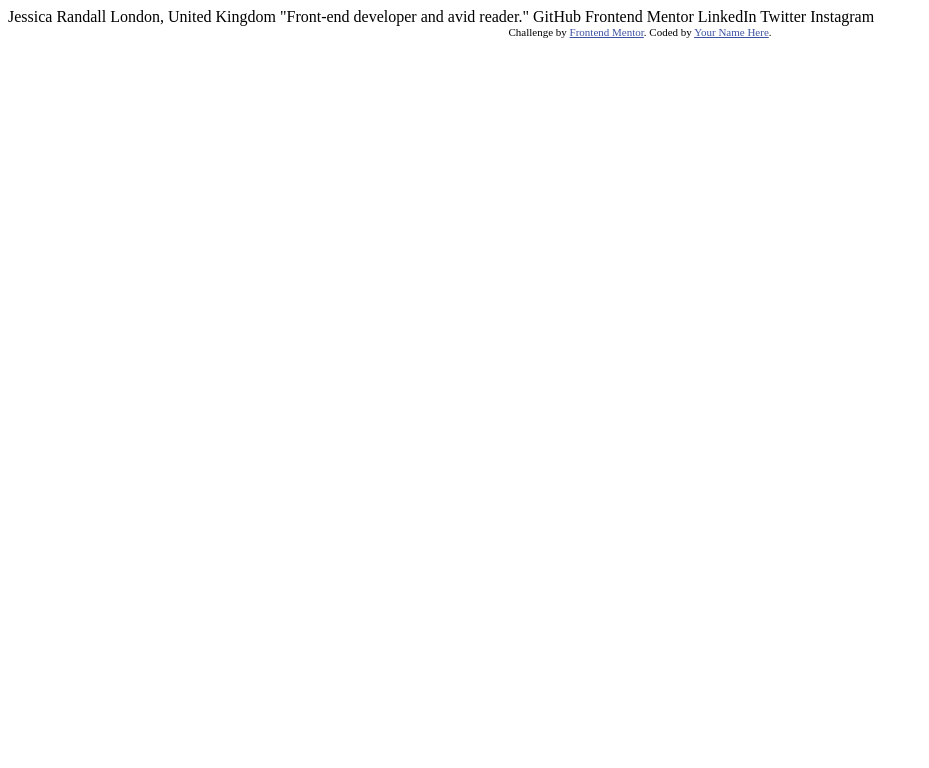
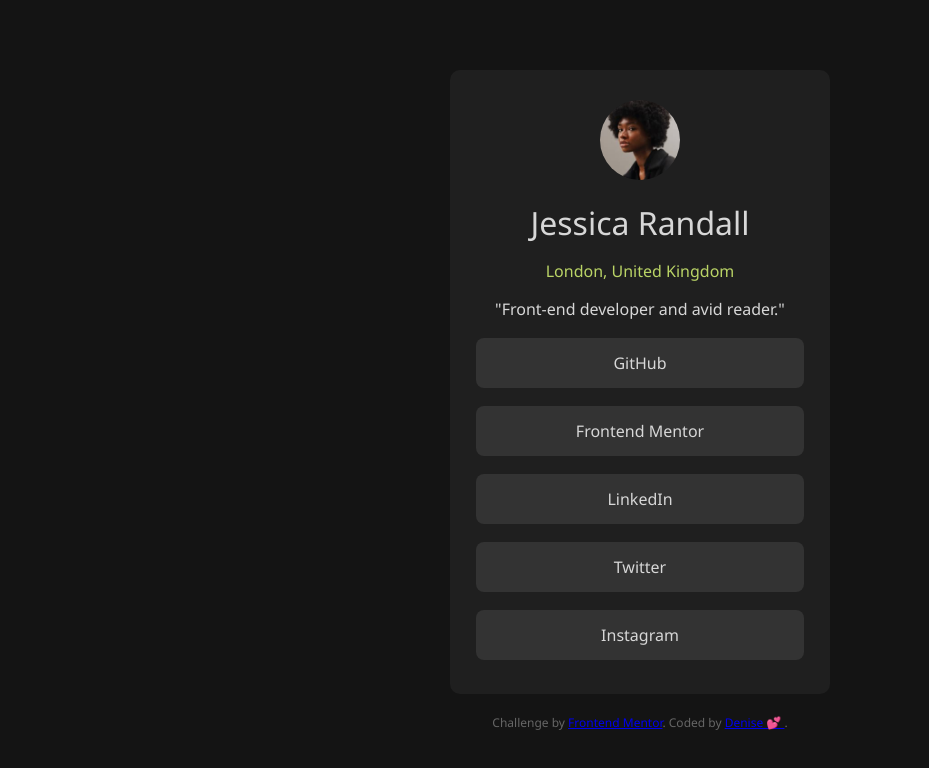
Before and after one commit to denise-star-glitch/social-links-profile, a plain HTML site: page social-links-profile-main/index.html in a window 1280 px wide. Shown: the whole page, without its empty margins (0-929 px from the left). Drawn offline with Linux system fonts and the light colour scheme.

Commit message:
your cool message here

```diff
--- a/social-links-profile-main/index.html
+++ b/social-links-profile-main/index.html
@@ -1,34 +1,50 @@
 <!DOCTYPE html>
 <html lang="en">
 <head>
+  <!-- 🧠 Basic Setup -->
   <meta charset="UTF-8">
-  <meta name="viewport" content="width=device-width, initial-scale=1.0"> <!-- displays site properly based on user's device -->
+  <meta name="viewport" content="width=device-width, initial-scale=1.0"> <!-- 👓 Makes it responsive -->
 
+  <!-- 📸 Favicon for the browser tab -->
   <link rel="icon" type="image/png" sizes="32x32" href="./assets/images/favicon-32x32.png">
 
-  <title>Frontend Mentor | Social links profile</title>
+  <title>Frontend Mentor | Social Links Profile</title>
 
-  <!-- Feel free to remove these styles or customise in your own stylesheet 👍 -->
-  <style>
-    .attribution { font-size: 11px; text-align: center; }
-    .attribution a { color: hsl(228, 45%, 44%); }
-  </style>
+  <!-- 🎨 External Stylesheet -->
+  <link rel="stylesheet" href="styles.css">
 </head>
+
 <body>
+  <div class="wrapper">
+    <!-- 🌟 Main Card Container -->
+    <main class="container">
+      <div class="profile">
+        <!-- 👩‍💼 Profile Picture -->
+        <img src="./assets/images/avatar-jessica.jpeg" alt="avatar jessica" class="profile__img">
 
-  Jessica Randall
-  London, United Kingdom
-  "Front-end developer and avid reader."
+        <!-- 🧑‍🎨 Name and Location -->
+        <h1 class="profile__name">Jessica Randall</h1>
+        <p class="profile__location">London, United Kingdom</p>
 
-  GitHub
-  Frontend Mentor
-  LinkedIn
-  Twitter
-  Instagram
+        <!-- 📚 Short Bio -->
+        <p class="profile__bio">"Front-end developer and avid reader."</p>
 
-  <div class="attribution">
-    Challenge by <a href="https://www.frontendmentor.io?ref=challenge" target="_blank">Frontend Mentor</a>.
-    Coded by <a href="#">Your Name Here</a>.
-  </div>
-</body>
+        <!-- 🌐 Social Links -->
+        <nav class="links">
+          <a href="https://github.com/" class="link-btn" target="_blank" rel="noopener">GitHub</a>
+          <a href="https://www.frontendmentor.io/" class="link-btn" target="_blank" rel="noopener">Frontend Mentor</a>
+          <a href="https://www.linkedin.com/" class="link-btn" target="_blank" rel="noopener">LinkedIn</a>
+          <a href="https://twitter.com/" class="link-btn" target="_blank" rel="noopener">Twitter</a>
+          <a href="https://www.instagram.com/" class="link-btn" target="_blank" rel="noopener">Instagram</a>
+        </nav>
+      </div>
+    </main>
+
+    <!-- ✅ Attribution Footer wrapped in <footer> landmark -->
+      <footer class="attribution">
+        Challenge by <a href="https://www.frontendmentor.io?ref=challenge" target="_blank">Frontend Mentor</a>.
+        Coded by <a href="https://guldeniz1292.wixsite.com/my-site" target="_blank"> Denise 💕 </a>.
+      </footer>
+    </div>
+  </body>
 </html>
--- a/social-links-profile-main/style.css
+++ /dev/null
@@ -1 +0,0 @@
-Sign in to GitHub
--- /dev/null
+++ b/social-links-profile-main/styles.css
@@ -0,0 +1,89 @@
+/* 🔧 Base styles for mobile first (smaller screens) */
+body {
+  background-color: #141414;
+  font-family: 'Segoe UI', Tahoma, Geneva, Verdana, sans-serif;
+  margin: 0;
+  height: 100vh;
+  display: flex;
+  justify-content: center;
+  align-items: center;
+}
+
+.wrapper {
+  display: flex;
+  flex-direction: column;
+  justify-content: center; /* 👈 this is the magic */
+  align-items: center;
+  height: 100vh; /* 👈 take up full screen height */
+  gap: 20px;
+}
+
+.container {
+  width: 90%;
+  max-width: 380px;
+  background-color: #1F1F1F;
+  padding: 30px 0 16px;
+  margin: 0 auto;
+  border-radius: 10px;
+  text-align: center;
+  color: #D7D7D7;
+  display: flex;
+  flex-direction: column;
+  align-items: center;
+}
+
+/* 👤 Avatar styling */
+.profile__img {
+  border-radius: 50%;
+  width: 80px;
+}
+
+/* 📛 Name styling */
+h1 {
+  font-weight: normal;
+  margin: 16px 0 8px;
+  font-size: clamp(1.5rem, 5vw, 2rem);
+}
+
+/* 🧠 Bio */
+.profile__bio {
+  font-size: clamp(0.9rem, 4vw, 1rem);
+}
+
+/* 📍 Location styling */
+.profile__location {
+  color: #BAD466;
+  margin-bottom: 16px;
+}
+
+/* 🌐 Social links */
+.link-btn {
+  text-align: center;
+  display: block;
+  background-color: #333;
+  color: #D7D7D7;
+  text-decoration: none;
+  padding: 14px 100px;
+  margin: 18px 0;
+  border-radius: 8px;
+  transition: background-color 0.3s ease;
+}
+.link-btn:hover {
+  background-color: #555;
+}
+
+/* 📝 Attribution footer */
+.attribution {
+  font-size: 12px;
+  color: #666;
+}
+.attribution a:hover {
+  text-decoration: underline;
+}
+
+/* 📱 Media Query for tablets & up */
+@media (min-width: 768px) {
+  .container {
+    width: 400px;
+  }
+}
```
